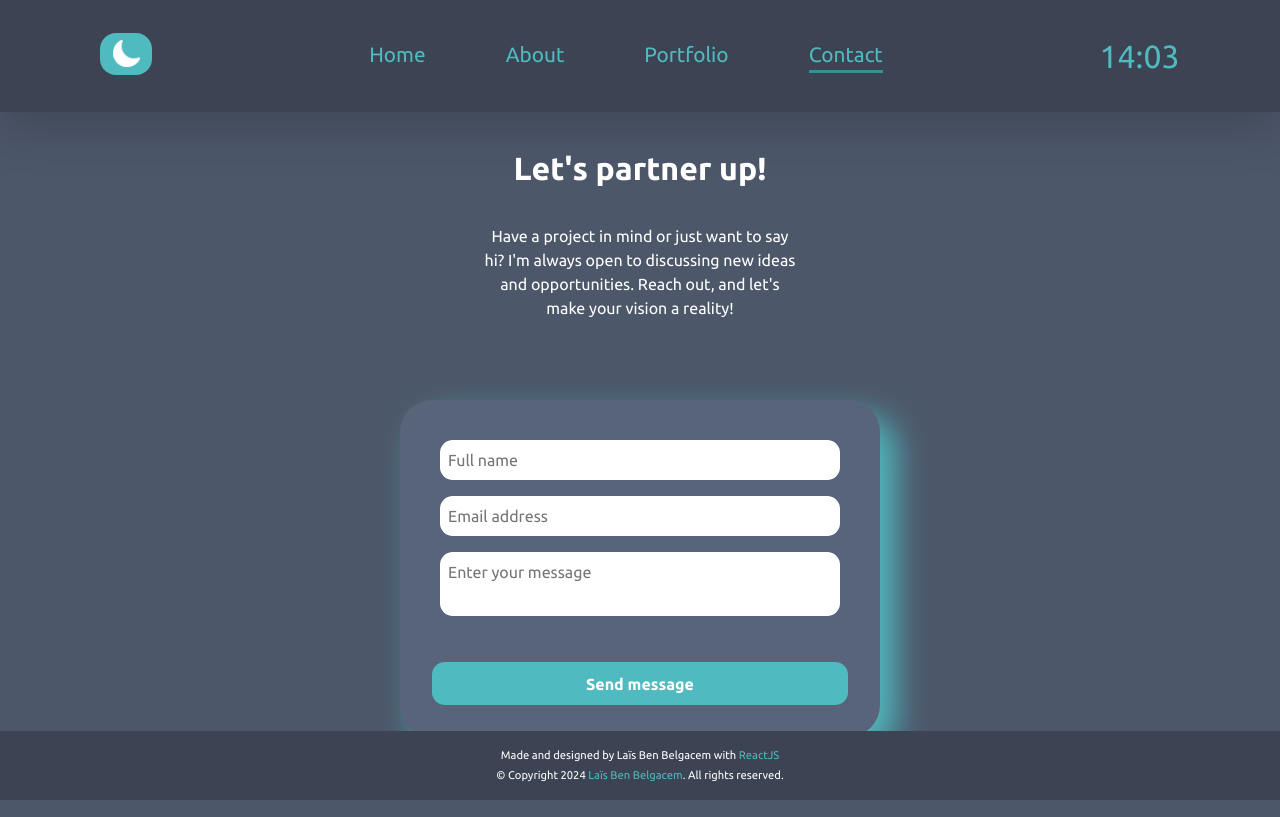
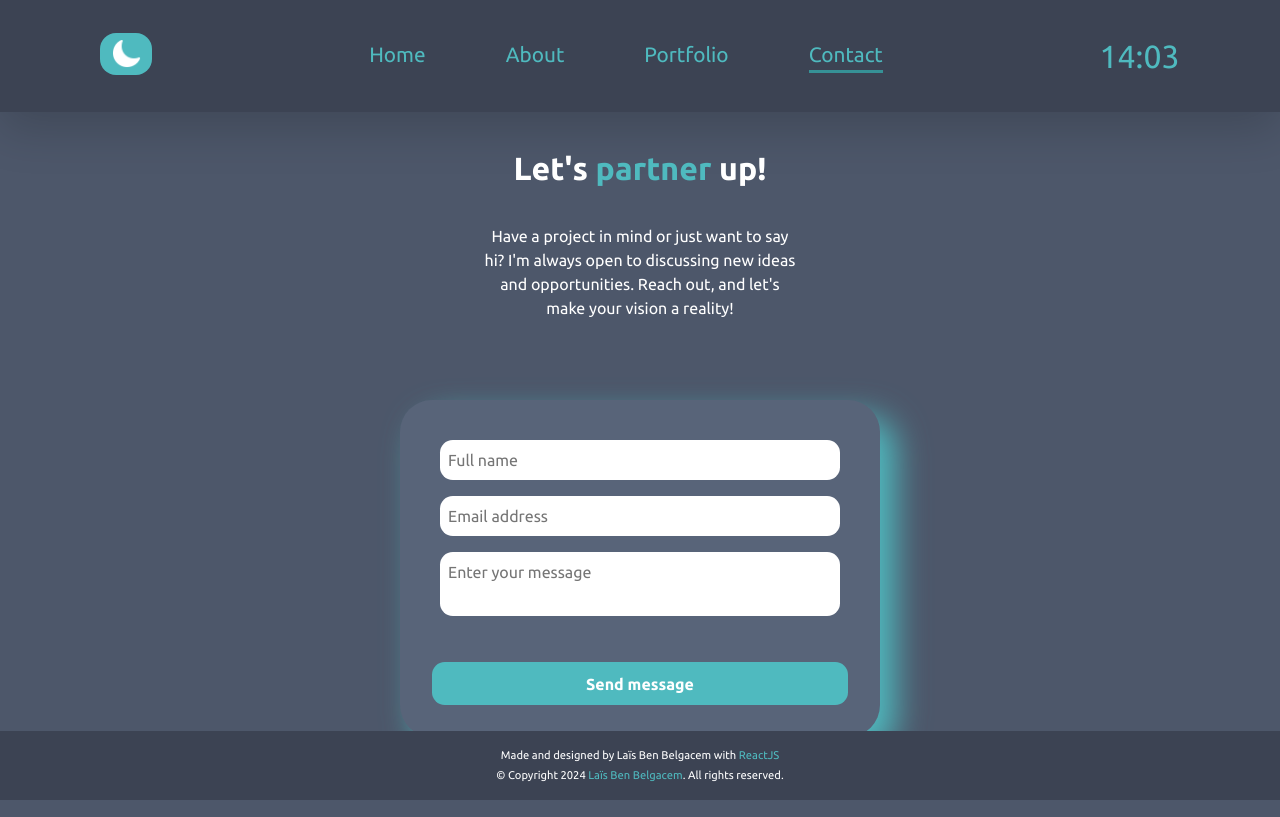
Before and after one commit to laisbenb/portfolio, a React (Create React App) app in the folder client/: page /contact in a window 1280 px wide. Built offline with nearby package versions, Linux system fonts and the light colour scheme.

Commit message:
Code cleanup

```diff
--- a/client/src/pages/Contact.js
+++ b/client/src/pages/Contact.js
@@ -5,7 +5,7 @@ export default function Contact() {
 
   return (
     <div className='contactPage main'>
-      <h2>Let's partner up!</h2>
+      <h2>Let's <span className='blueText'>partner</span> up!</h2>
       <p>Have a project in mind or just want to say hi? I'm always open to discussing new ideas and opportunities. Reach out, and let's make your vision a reality!</p>
       <ContactForm />
     </div>
--- a/client/src/pages/Home.js
+++ b/client/src/pages/Home.js
@@ -27,7 +27,7 @@ export default function Home() {
           </a>
         </div>
       </div>
-        <img className='homePage-pfp' src='./media/images/homepage_picture.png' alt='pfp'/>
+      <img className='homePage-pfp' src='./media/images/homepage_picture.png' alt='pfp'/>
     </div>
   );
 };
--- a/client/src/styles/App.css
+++ b/client/src/styles/App.css
@@ -50,15 +50,11 @@ body {
     color: hsl(183, 47%, 53%);
 }
 
-/* width */
+/* scrollbar */
 ::-webkit-scrollbar {
     width: 10px;
 }
 
-  /* Track */
-
-
-/* Handle */
 ::-webkit-scrollbar-thumb {
   background: hsl(183, 47%, 53%);
   border-radius: .5rem;
@@ -99,13 +95,15 @@ body {
     z-index: 5;
 }
 
-/* dark mode */
+/* light mode */
 .lightModeBtn {
     transition: background-color 0.5s ease;
 
     border: none;
     border-radius: 1rem;
     background-color: hsl(183, 47%, 53%);
+
+    cursor: pointer;
 
     & img {
         width: 2.5rem;
@@ -184,6 +182,9 @@ footer {
                 align-items: center;
                 gap: 2rem;
                 color: hsl(0, 0%, 100%);
+            }
+            &:hover {
+                opacity: .9;
             }
         }
     }
```
